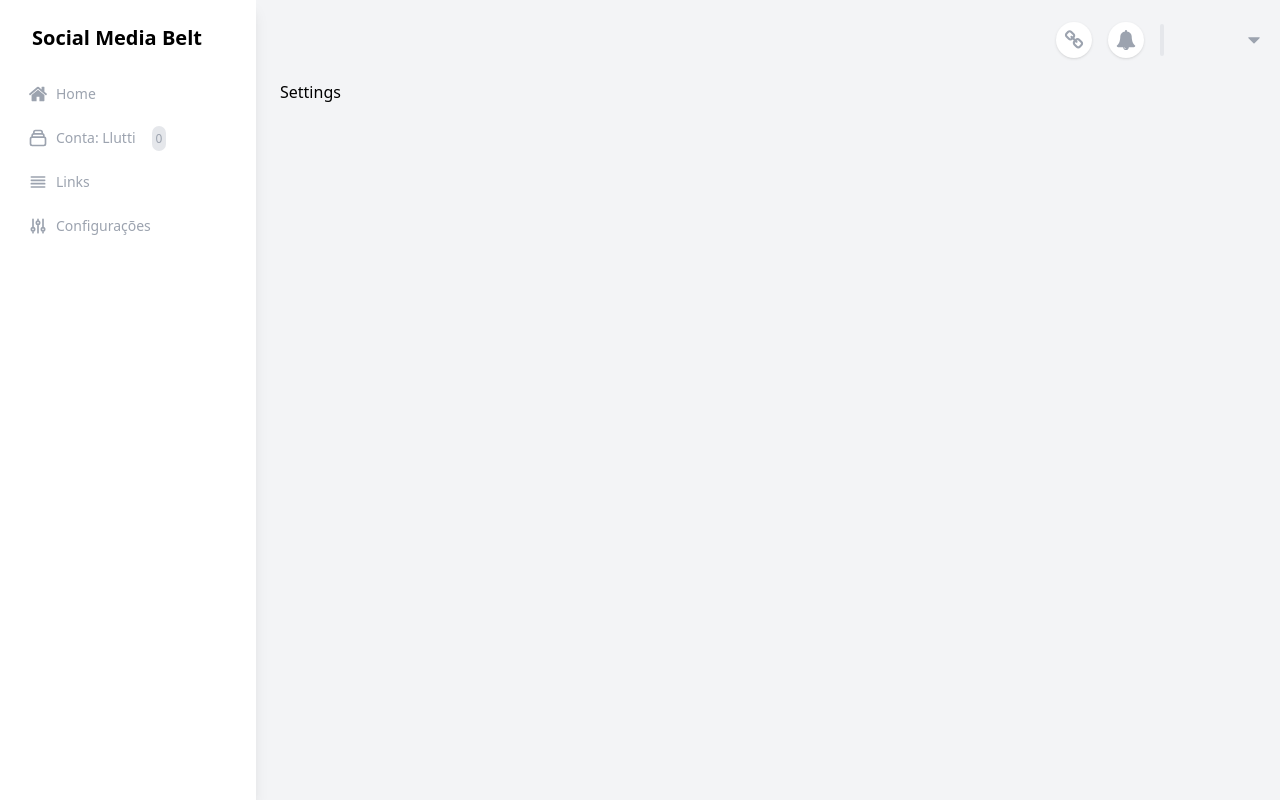
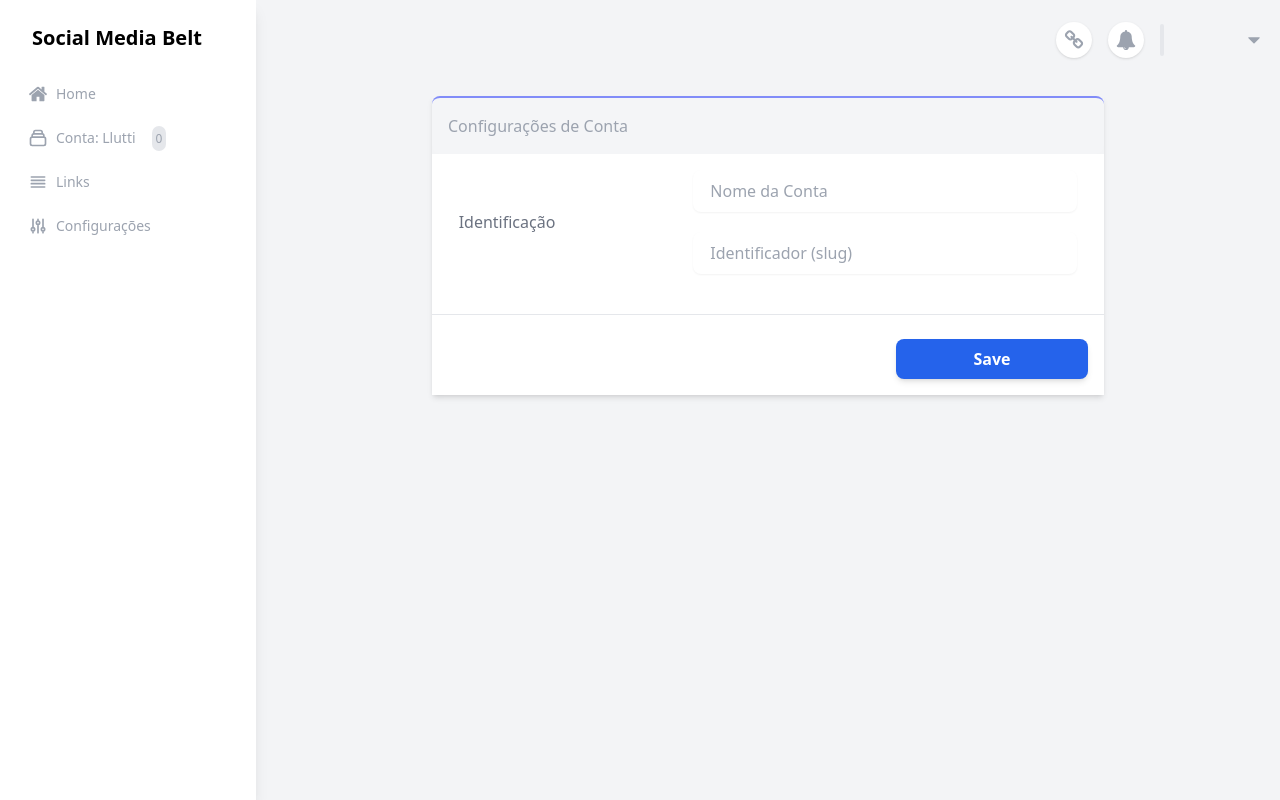
Before and after one commit to llutti/SocialMediaBelt, a Next.js app: page /app/1/settings in a window 1280 px wide. Built offline with nearby package versions, Linux system fonts and the light colour scheme; no server answers.

Commit message:
Aula 22 - Implementar a opcao para gravas as Settings

```diff
--- a/src/pages/[slug]/index.tsx
+++ b/src/pages/[slug]/index.tsx
@@ -1,11 +1,41 @@
-import { NextPage } from 'next';
+import { GetServerSideProps, NextPage } from 'next';
 
-const TenantHome: NextPage = () =>{
+import { findTenantBySlug } from '@services/tenants';
+
+const TenantHome: NextPage = (props) =>
+{
   return (
     <>
       <h1>Tenant Home</h1>
+      {JSON.stringify(props, null, 2)}
     </>
   );
 }
 
 export default TenantHome;
+
+export const getServerSideProps: GetServerSideProps = async (context) =>
+{
+  const slug = context?.params?.slug;
+  let tenant = null;
+  if (slug?.indexOf('.') === -1)
+  {
+    tenant = await findTenantBySlug(String(context?.params?.slug));
+    if (!tenant)
+    {
+      return {
+        notFound: true,
+      }
+    }
+  }
+
+
+
+
+  return {
+    props: {
+      ...context?.params,
+      tenant,
+    }
+  }
+}
--- a/src/pages/_middleware.ts
+++ b/src/pages/_middleware.ts
@@ -10,7 +10,7 @@ export function middleware(req: NextRequest, ev: NextFetchEvent)
     && (pathname.startsWith('/api') === false))
   {
     let slug = hostname;
-    if (hostname.indexOf('socialmediabel.com') !== -1)
+    if (hostname.indexOf('.socialmediabel.com') !== -1)
     {
       slug = hostname.split('.')[0];
     }
--- a/src/pages/api/[tenantId]/links/index.ts
+++ b/src/pages/api/[tenantId]/links/index.ts
@@ -23,9 +23,9 @@ export default async function handler(
     const tenant = await checkTenantPermition(tenantId, session?.user?.id);
     if (!tenant)
     {
-      res.status(404).json({
-        message: 'Need to be auth'
-      });
+      res
+        .status(404)
+        .json({ message: 'You need be auth.' });
 
       return;
     }
@@ -65,5 +65,9 @@ export default async function handler(
       return;
     }
   }
-  res.status(400).json(null);
+
+  res
+  .status(404)
+  .json({ message: 'You need be auth.' });
+
 }
--- /dev/null
+++ b/src/pages/api/[tenantId]/settings.ts
@@ -0,0 +1,53 @@
+import type { NextApiRequest, NextApiResponse } from 'next'
+
+import { getSession } from 'next-auth/react';
+import { Prisma, Tenant } from '@prisma/client';
+import { checkTenantPermition } from 'src/services/users';
+import { save } from '@services/tenants';
+
+interface SessionError
+{
+  message?: string
+}
+
+export default async function handler(
+  req: NextApiRequest,
+  res: NextApiResponse<Tenant | SessionError | null>
+)
+{
+  const session = await getSession({ req });
+
+  if (session)
+  {
+    const tenantId = req.query.tenantId as string;
+    const tenant = await checkTenantPermition(tenantId, session?.user?.id);
+    if (!tenant)
+    {
+      res
+        .status(404)
+        .json({ message: 'You need be auth.' });
+
+
+      return;
+    }
+
+    if (req.method === 'POST')
+    {
+      const newData: Prisma.TenantUpdateInput = {
+        name: req.body.name,
+        slug: req.body.slug,
+      }
+      const saved = await save(tenantId, newData);
+
+      res.status(200).json(saved);
+
+      return;
+    }
+
+  }
+
+  res
+    .status(404)
+    .json({ message: 'You need be auth.' });
+
+}
--- a/src/pages/app/[tenantid]/settings.tsx
+++ b/src/pages/app/[tenantid]/settings.tsx
@@ -1,7 +1,79 @@
-const Settings = ()=>{
+import Heading2 from '@components/Heading2';
+import { SubmitHandler, useForm } from 'react-hook-form';
+import { yupResolver } from '@hookform/resolvers/yup';
+import * as yup from "yup";
+import { useRouter } from 'next/router';
+
+import { executePost } from '@lib/fetch';
+
+interface TenantSettingsForm
+{
+  name: string;
+  slug: string;
+}
+
+const schema = yup.object(
+  {
+    name: yup.string().required(),
+    slug: yup.string().required(),
+  }).required();
+
+
+const Settings = () =>
+{
+  const router = useRouter();
+  const { register, handleSubmit, formState: { errors } } = useForm<TenantSettingsForm>({ resolver: yupResolver(schema) });
+  const onSubmit: SubmitHandler<TenantSettingsForm> = async (inputs) =>
+  {
+    await executePost({ url: `/api/${router?.query?.tenantId}/settings`, data: inputs });
+  }
 
   return (
-    <h1>Settings</h1>
+    <>
+      <form onSubmit={handleSubmit(onSubmit)} className="container max-w-2xl mx-auto shadow-md md:w-3/4 mt-4">
+        <div className="p-4 bg-gray-100 border-t-2 border-indigo-400 rounded-lg bg-opacity-5">
+          <div className="max-w-sm mx-auto md:w-full md:mx-0">
+            <div className="inline-flex items-center space-x-4">
+              <Heading2>Configurações de Conta</Heading2>
+            </div>
+          </div>
+        </div>
+        <div className="space-y-6 bg-white">
+          <div className="items-center w-full p-4 space-y-4 text-gray-500 md:inline-flex md:space-y-0">
+            <h2 className="max-w-sm mx-auto md:w-1/3">Identificação</h2>
+            <div className="max-w-sm mx-auto md:w-2/3 space-y-5">
+
+              <div className=" relative ">
+                <input
+                  type="text"
+                  className=" rounded-lg border-transparent flex-1 appearance-none border border-gray-300 w-full py-2 px-4 bg-white text-gray-700 placeholder-gray-400 shadow-sm text-base focus:outline-none focus:ring-2 focus:ring-purple-600 focus:border-transparent"
+                  placeholder="Nome da Conta"
+                  {...register('name')}
+                />
+              </div>
+              <div className=" relative ">
+                <input
+                  type="text"
+                  className=" rounded-lg border-transparent flex-1 appearance-none border border-gray-300 w-full py-2 px-4 bg-white text-gray-700 placeholder-gray-400 shadow-sm text-base focus:outline-none focus:ring-2 focus:ring-purple-600 focus:border-transparent"
+                  placeholder="Identificador (slug)"
+                  {...register('slug')}
+                />
+              </div>
+            </div>
+          </div>
+
+          <hr />
+          <div className="w-full px-4 pb-4 ml-auto text-gray-500 md:w-1/3">
+            <button
+              type="submit"
+              className="py-2 px-4  bg-blue-600 hover:bg-blue-700 focus:ring-blue-500 focus:ring-offset-blue-200 text-white w-full transition ease-in duration-200 text-center text-base font-semibold shadow-md focus:outline-none focus:ring-2 focus:ring-offset-2  rounded-lg "
+            >
+              Save
+            </button>
+          </div>
+        </div>
+      </form>
+    </>
   )
 }
 
--- a/src/services/tenants.ts
+++ b/src/services/tenants.ts
@@ -1,4 +1,20 @@
+import { Prisma, Tenant } from '@prisma/client';
+
 import { prisma } from "@lib/prisma";
+
+
+const save = async (id: string, newData: Prisma.TenantUpdateInput): Promise<Tenant> =>
+{
+  const saved = await prisma.tenant
+    .update({
+      where: {
+        id
+      },
+      data: newData
+    });
+
+  return saved;
+}
 
 const findTenantBySlug = async (slug: string) =>
 {
@@ -16,4 +32,4 @@ const findTenantBySlug = async (slug: string) =>
   return tenant;
 }
 
-export { findTenantBySlug }
+export { findTenantBySlug, save }
```
